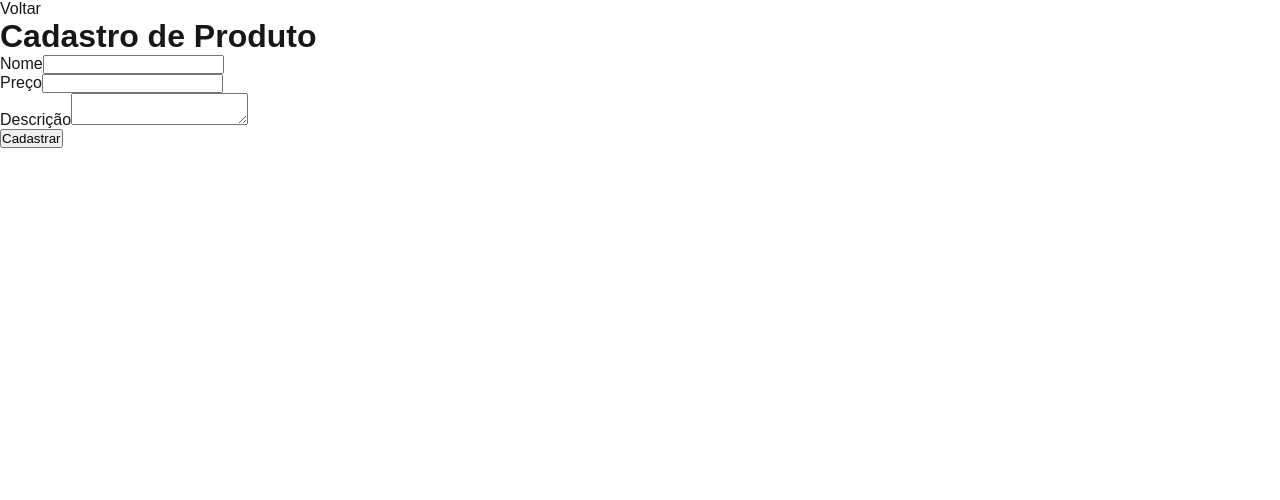
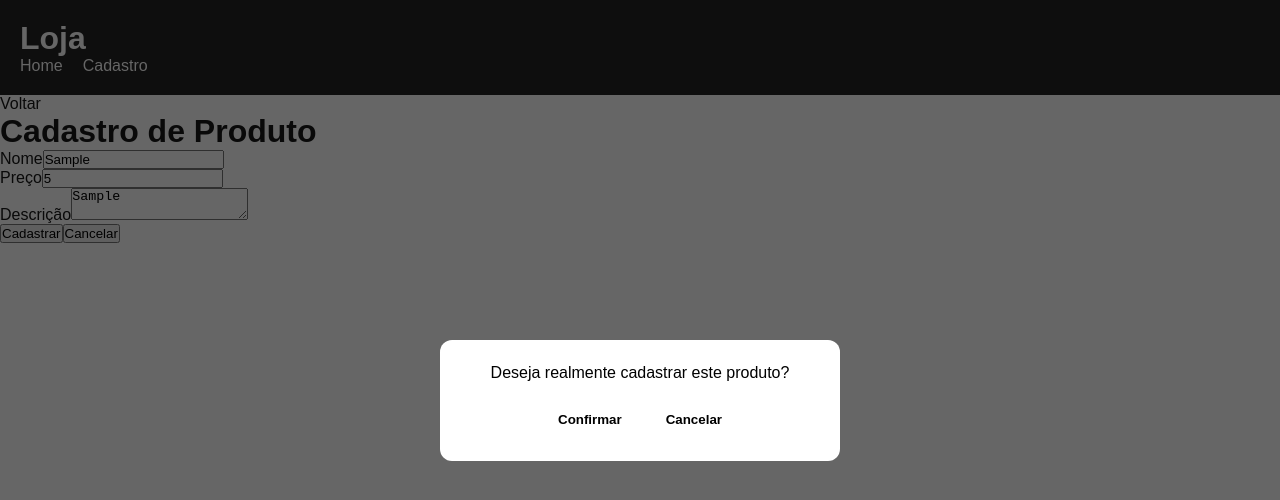
Before and after one commit to samy-collab/Cat-logo-de-produtos-, a Next.js app: page /cadastro in a window 1280 px wide. Both pictures are taken after typing "Sample", "5", "Sample" into the empty fields and a click on the button "Cadastrar". Shown: the top 500 px of the page. Built offline with nearby package versions, Linux system fonts and the light colour scheme.

Commit message:
Adiciona modal alerta para a confirmacao de cadastro de item

```diff
--- /dev/null
+++ b/components/Modal/Modal.jsx
@@ -0,0 +1,17 @@
+import Button from "../Button/Button";
+import styles from "./Modal.module.css";
+
+export default function Modal({ onConfirmar, onCancelar }) {
+  return (
+    <div className={styles.overlay}>
+      <div className={styles.modal}>
+        <p>Deseja realmente cadastrar este produto?</p>
+
+        <div className={styles.actions}>
+          <Button onClick={onConfirmar}>Confirmar</Button>
+          <Button onClick={onCancelar}>Cancelar</Button>
+        </div>
+      </div>
+    </div>
+  );
+}
--- /dev/null
+++ b/components/Modal/Modal.module.css
@@ -0,0 +1,28 @@
+.overlay {
+  position: fixed;
+  top: 0;
+  left: 0;
+  width: 100%;
+  height: 100%;
+  background-color: rgba(0, 0, 0, 0.6);
+  display: flex;
+  align-items: center;
+  justify-content: center;
+}
+
+.modal {
+  background-color: #ffffff;
+  color: #000000;
+  padding: 24px;
+  border-radius: 12px;
+  width: 90%;
+  max-width: 400px;
+  text-align: center;
+}
+
+.actions {
+  display: flex;
+  gap: 12px;
+  justify-content: center;
+  margin-top: 20px;
+}
--- a/pages/_app.jsx
+++ b/pages/_app.jsx
@@ -1,5 +1,11 @@
 import "@/styles/globals.css";
+import Header from "../components/Header/Header";
 
 export default function App({ Component, pageProps }) {
-  return <Component {...pageProps} />;
+  return (
+    <>
+      <Header />
+      <Component {...pageProps} />
+    </>
+  );
 }
--- a/pages/cadastro.jsx
+++ b/pages/cadastro.jsx
@@ -1,14 +1,20 @@
 import { useState } from "react";
 import Link from "next/link";
+import Modal from "../components/Modal/Modal";
 
 export default function Cadastro() {
   const [nome, setNome] = useState("");
   const [preco, setPreco] = useState("");
   const [descricao, setDescricao] = useState("");
+  const [mostrarModal, setMostrarModal] = useState(false);
 
   function handleSubmit(event) {
     event.preventDefault();
 
+    setMostrarModal(true);
+  }
+
+  function confirmarCadastro() {
     const novoProduto = {
       nome,
       preco,
@@ -20,6 +26,14 @@ export default function Cadastro() {
     setNome("");
     setPreco("");
     setDescricao("");
+    setMostrarModal(false);
+  }
+
+  function cancelarCadastro() {
+    setNome("");
+    setPreco("");
+    setDescricao("");
+    setMostrarModal(false);
   }
 
   return (
@@ -56,7 +70,17 @@ export default function Cadastro() {
         </div>
 
         <button type="submit">Cadastrar</button>
+        <button type="button" onClick={cancelarCadastro}>
+          Cancelar
+        </button>
       </form>
+
+      {mostrarModal && (
+        <Modal
+          onConfirmar={confirmarCadastro}
+          onCancelar={cancelarCadastro}
+        />
+      )}
     </main>
   );
 }
```
